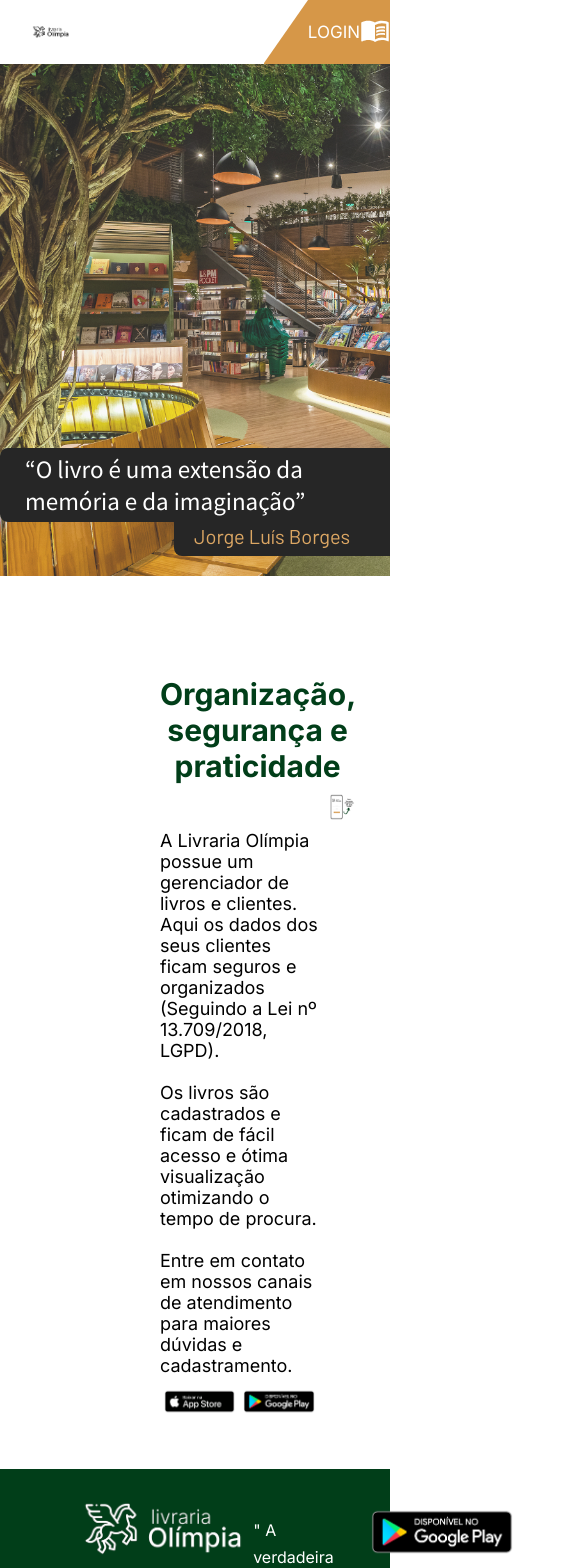
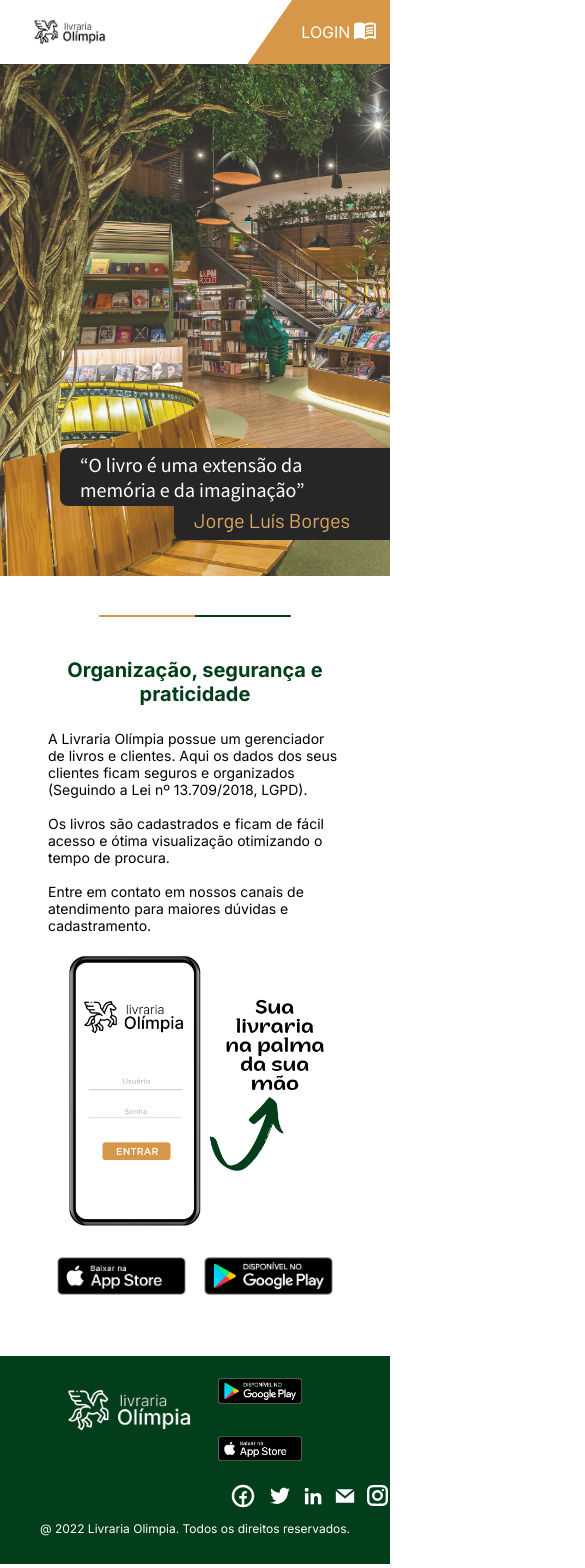
Before and after one commit to Sara-Lirio/Olimpia_App, a React (Vite) app: page / in a window 390 px wide. Shown: the top 1568 px of the page, 585 px wide, since content can reach past the window. Built offline with nearby package versions, Linux system fonts and the light colour scheme.

Commit message:
Layout responsivo da Home Login

```diff
--- a/src/Pages/HomeLogin/HomeLogin.module.css
+++ b/src/Pages/HomeLogin/HomeLogin.module.css
@@ -38,8 +38,9 @@
 
 .line{
     display: flex;
-    margin: 3em 34em;
-
+    justify-content: center;
+    align-items: center;
+    height: 5em;
 }
 
 .line1, .line2 {
@@ -66,7 +67,6 @@
     ;
     margin: .1em 10em 3em 10em ;
     gap: 10px;
-
 }
 
 .subtitle {
@@ -95,3 +95,91 @@
 .playstore {
     width: 50%;
 }
+
+@media (max-width:1024px) {
+    .cel {
+        width: 130%;
+    }
+}
+
+@media (max-width:768px) {
+    .cel {
+        width: 190%;
+    }
+
+    .text {
+        margin-top: 1em;
+        font-size: 14px;
+    }
+
+    .line1, .line2 {
+        width: 10em;
+        height: .188em;
+    }
+
+    .subtitle {
+        font-size: 24px;
+    }
+}
+
+@media (max-width:425px) {
+    .main {
+        display: grid;
+        grid-template-areas:
+        'subtitle subtitle '
+        'text text'
+        'cel cel'
+        'app app'
+
+        ;
+        margin: .1em 3em 3em 3em ;
+        gap: 10px;
+    }
+
+    .line1, .line2 {
+        width: 7em;
+        height: .15em;
+    }
+
+    .cel {
+        width: 100%;
+    }
+
+    .phase{
+        font-size: 20px;
+        margin-left: 3em;
+    }
+
+    .author{
+        padding: .1em 2em .4em 1em;
+
+    }
+
+    .line1, .line2 {
+        width: 6em;
+        height: .16em;
+    }
+
+    .subtitle {
+        font-size: 20px;
+    }
+}
+
+@media (max-width:375px) {
+
+}
+
+@media (max-width:320px) {
+    .subtitle {
+        font-size: 18px;
+    }
+
+    .phase{
+        font-size: 18px;
+        margin-left: 4em;
+    }
+
+    .author{
+        font-size: 15px;
+    }
+}
--- a/src/components/Footer/Footer.module.css
+++ b/src/components/Footer/Footer.module.css
@@ -29,12 +29,12 @@
 .logo {
     grid-area: logo;
     width: 10.2em;
-    margin: 2em 0 0 5em ;
+    margin: 2em 0 0 5em;
 }
 
 .frase {
     grid-area: frase;
-    margin-top: 3em ;
+    margin-top: 3em;
     line-height: 1.7
 }
 
@@ -51,3 +51,90 @@
     text-align: center;
     margin-bottom: 1em;
 }
+
+
+@media (max-width:1024px) {
+    .frase {
+        font-size: 14px;
+        margin-top: 2em;
+        line-height: 1.4;
+        padding: 1.2em;
+    }
+}
+
+@media (max-width:768px) {
+    .appstore {
+        width: 7em;
+        margin: 3em 1em 0 auto;
+    }
+
+    .icons {
+        margin-left: 1em;
+    }
+
+    .frase {
+        font-size: 12px;
+    }
+
+    .logo {
+        width: 8em;
+        margin: 2em 0 0 4em;
+    }
+}
+
+@media (max-width:425px) {
+    .frase {
+        display: none;
+    }
+
+    .appstore {
+        margin: 1em auto 0 auto;
+        width: 6em;
+    }
+
+    .copyright {
+        font-size: 12px;
+    }
+
+    .footer {
+        grid-template-areas:
+            '  logo  '
+            '  icons  '
+            '  apps  '
+            'copyright copyright ';
+        gap: 10px;
+
+    }
+
+}
+
+@media (max-width:375px) {
+    .logo {
+        width: 6em;
+        margin: 2em 0 0 2em;
+    }
+}
+
+@media (max-width:320px) {
+    .footer {
+        grid-template-areas:
+            '  logo '
+            '  apps  '
+            '  icons  '
+
+            'copyright ';
+        gap: 1px;
+        padding-left: 4em;
+    }
+
+    .copyright {
+        font-size: 11px;
+        margin-right: 3em;
+        padding-top: 1em;
+    }
+
+    .logo {
+        width: 8em;
+        margin: 2em 0 0 2.4em;
+    }
+}
--- a/src/components/HeaderLogin/HeaderLogin.jsx
+++ b/src/components/HeaderLogin/HeaderLogin.jsx
@@ -13,12 +13,13 @@
         top: '50%',
         left: '50%',
         transform: 'translate(-50%, -50%)',
-        width: 900,
+        width: '65%',
         bgcolor: 'background.paper',
         border: 'none',
         borderRadius: 8,
         boxShadow: 25,
         p: 5,
+
     };
 
     const [open, setOpen] = React.useState(false);
@@ -33,13 +34,13 @@
                 <div className={styles.diagonal}></div>
                 <button className={styles.btnLogin} onClick={handleOpen}>LOGIN
                     <div>
-                        <MdMenuBook size={30} />
+                        <MdMenuBook size={30} className={styles.iconBook} />
                     </div>
                 </button>
 
                 <Modal
                     open={open}
-                    onClose={handleClose}>
+                    onClose={handleClose} className={styles.modal}>
                     <Box sx={style} className={styles.box}>
 
                         <img src={book} className={styles.imageBook} />
--- a/src/components/HeaderLogin/HeaderLogin.module.css
+++ b/src/components/HeaderLogin/HeaderLogin.module.css
@@ -73,21 +73,58 @@
 
 
 @media (max-width:1024px) {
+    .btnLogin {
+        padding: 0 .5em;
+    }
 
+    .formBox {
+        margin: auto 0 auto 2em;
+        height: 10em;
+        width: 14em;
+    }
+
+    .btnFechar{
+        width: 1.8em;
+    }
 }
 
 @media (max-width:768px) {
+    .btnLogin {
+        padding: 0 .6em;
+        font-size: 16px;
+    }
 
+    .iconBook {
+        width: 80%;
+    }
 }
 
 @media (max-width:425px) {
-
+    .logoOlimpia {
+        width: 30%;
+        margin: auto 2em;
+    }
 }
 
 @media (max-width:375px) {
+    .logoOlimpia {
+        width: 40%;
+        margin: auto 2em;
+    }
 
+    .btnLogin {
+        padding: 0 0.7em;
+        font-size: 14px;
+    }
+
+    .iconBook {
+        width: 70%;
+    }
 }
 
 @media (max-width:320px) {
+    .logoOlimpia {
+        width: 50%;
+    }
 
 }
```
Also changed, not shown: src/components/CardBooks/CardBooks.module.css (+16 -0 lines).
